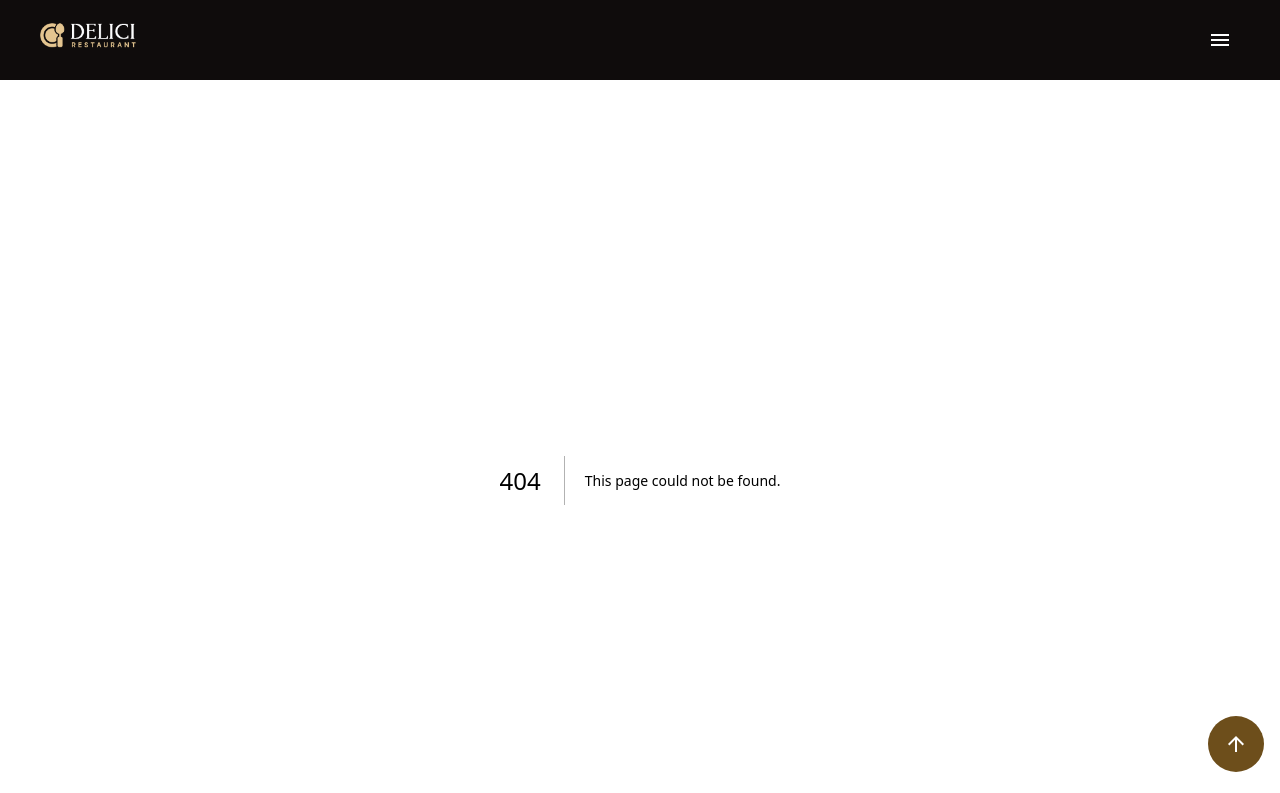
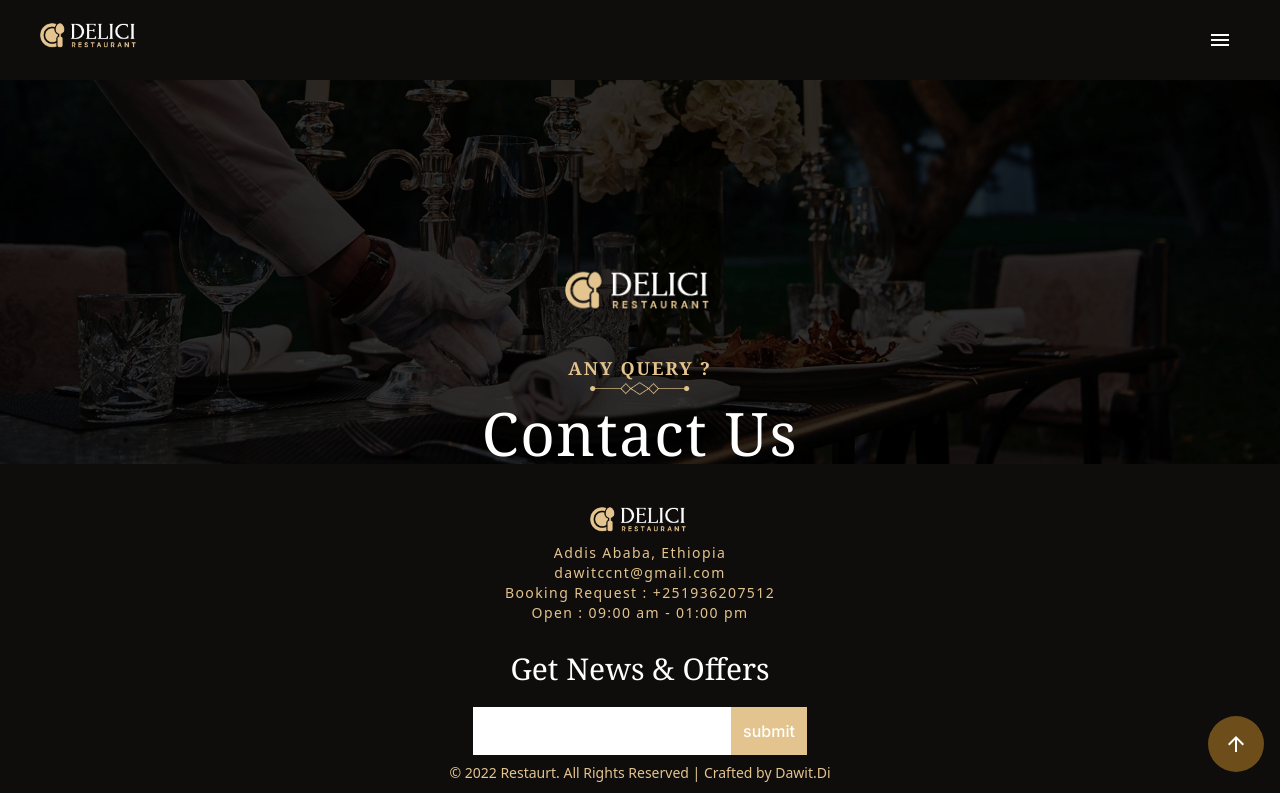
Before and after one commit to DAdawit/Food-Menu, a Next.js app: page /contact in a window 1280 px wide. Before the commit this address had no page. Shown: the top 793 px of the page. Built offline with nearby package versions, Linux system fonts and the light colour scheme.

Commit message:
contact page

```diff
--- /dev/null
+++ b/app/contact/page.tsx
@@ -0,0 +1,12 @@
+import Hero from "@/components/contact/Hero";
+import React from "react";
+
+const page = () => {
+  return (
+    <div>
+      <Hero />
+    </div>
+  );
+};
+
+export default page;
--- /dev/null
+++ b/components/contact/Hero.tsx
@@ -0,0 +1,47 @@
+import Image from "next/image";
+import Link from "next/link";
+import React from "react";
+
+const Hero = () => {
+  return (
+    <div className="overflow-x-hidden">
+      <div className="h-96 w-screen relative">
+        <Image
+          src="/contact.jpg"
+          alt="spector"
+          fill
+          className="w-screen h-96 object-cover brightness-50"
+          blurDataURL="/bannerAbout.jpg"
+        />
+      </div>
+      <div className="absolute top-1/3 w-full">
+        <div className="flex flex-col justify-center ">
+          <Image
+            src="/delici2.png"
+            alt="spector"
+            width={150}
+            height={100}
+            className="self-center object-contain"
+          />
+          <h1 className="text-center text-primary font-serif text-lg font-bold tracking-widest mt-10">
+            ANY QUERY ?
+          </h1>
+          <Image
+            src="/separator.png"
+            alt="spector"
+            width={100}
+            height={200}
+            className="self-center"
+          />
+          <div className="text-white content-center flex flex-col justify-center">
+            <h1 className="text-4xl sm:text-6xl text-center  font-serif mt-2 tracking-wide	">
+              Contact Us
+            </h1>
+          </div>
+        </div>
+      </div>
+    </div>
+  );
+};
+
+export default Hero;
```
